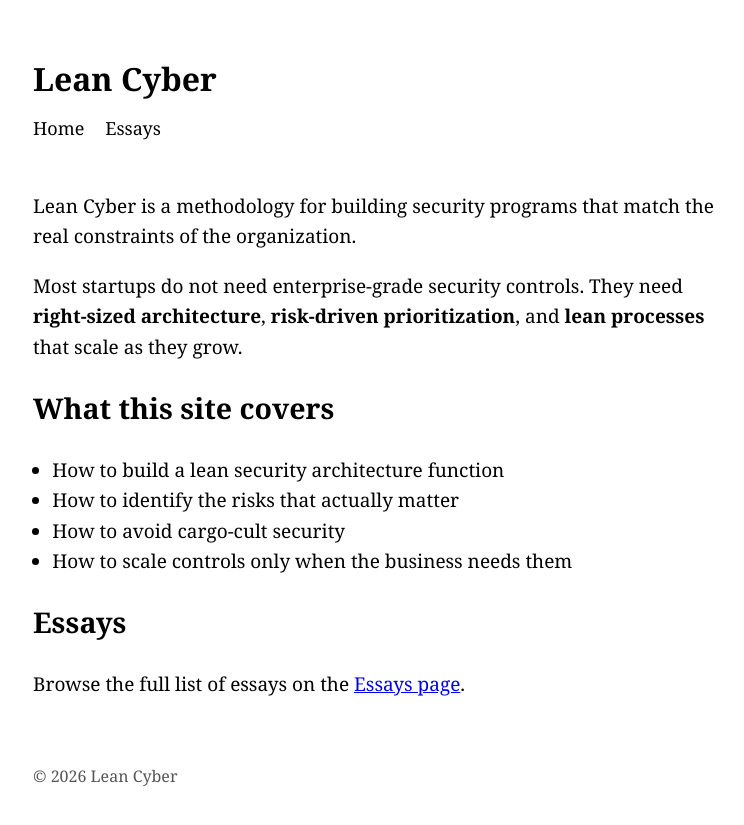
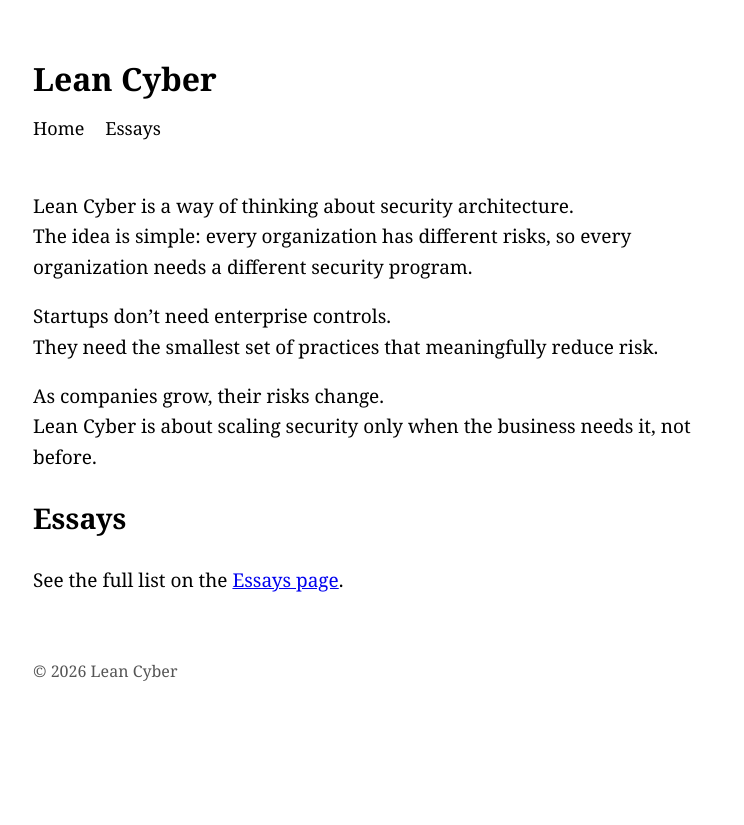
Before and after one commit to Lean-Cyber/lean-cyber.github.io, a Jekyll site: the page built from index.md, in a window 1280 px wide. Shown: the top 825 px of the page, without its empty margins (257-1001 px from the left). Built offline with Jekyll 4.4.1, drawn with Linux system fonts in a browser that asks for light colours.

Commit message:
Revise Lean Cyber description and site coverage
Updated the description of Lean Cyber methodology and its focus on risk-driven security architecture. Revised the section on what the site covers to emphasize scaling security with business needs.

```diff
--- a/index.md
+++ b/index.md
@@ -3,15 +3,14 @@ title: "Lean Cyber"
 layout: default
 ---
 
-Lean Cyber is a methodology for building security programs that match the real constraints of the organization.
+Lean Cyber is a way of thinking about security architecture.
+The idea is simple: every organization has different risks, so every organization needs a different security program.
 
-Most startups do not need enterprise-grade security controls. They need **right-sized architecture**, **risk-driven prioritization**, and **lean processes** that scale as they grow.
+Startups don’t need enterprise controls.
+They need the smallest set of practices that meaningfully reduce risk.
 
-## What this site covers
-- How to build a lean security architecture function
-- How to identify the risks that actually matter
-- How to avoid cargo-cult security
-- How to scale controls only when the business needs them
+As companies grow, their risks change.
+Lean Cyber is about scaling security only when the business needs it, not before.
 
 ## Essays
-Browse the full list of essays on the [Essays page](/essays/).
+See the full list on the [Essays page](/essays/).
```
